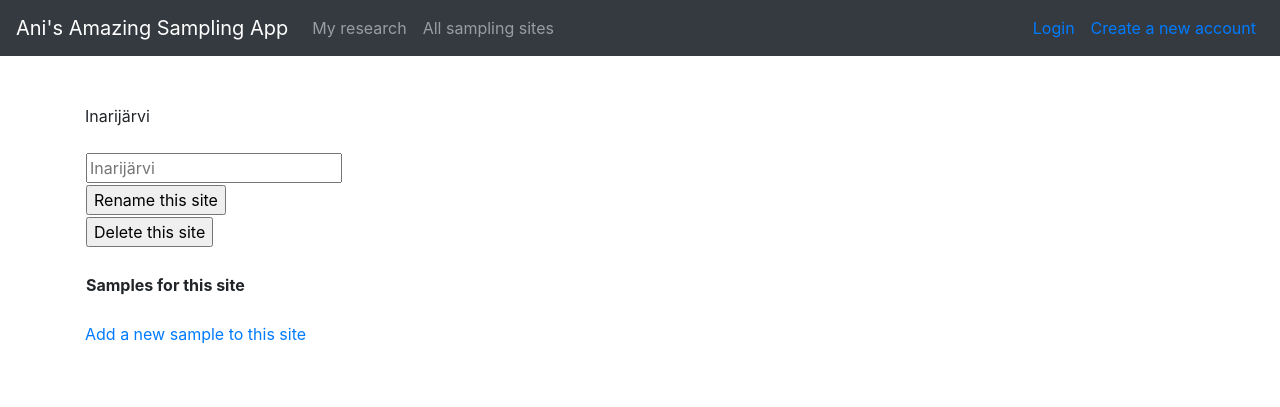
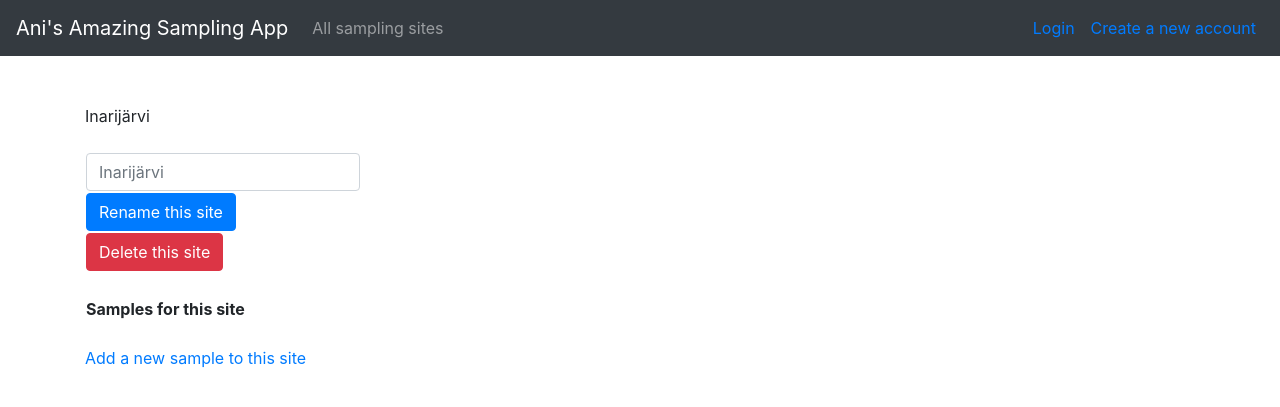
Before and after one commit to ansolotli/Tutkimussovellus, a Flask app: page /sites/2 in a window 1280 px wide. Shown: the top 407 px of the page. Run offline with Flask 2, Linux system fonts and the light colour scheme; data comes from the database, SQL or seed files in the repository; lists and menus that the app fills with data are empty; some libraries are stand-ins or nearby versions.

Commit message:
Bootstrap edits to navbar & sampling site page

```diff
--- a/application/templates/layout.html
+++ b/application/templates/layout.html
@@ -19,11 +19,13 @@
     <div class="collapse navbar-collapse" id="navbarCollapse">
       <ul class="navbar-nav mr-auto">
         <li class="nav-item">
+          <a class="nav-link" href="{{ url_for('sites_index') }} ">All sampling sites</a>
+        </li>
+        {% if current_user.is_authenticated %}
+        <li class="nav-item">
           <a class="nav-link" href="{{ url_for('auth_account') }} ">My research</a>
         </li>
-        <li class="nav-item">
-          <a class="nav-link" href="{{ url_for('sites_index') }} ">All sampling sites</a>
-        </li>
+        {% endif %}
       </ul>
       <div class="form-inline mt-2 mt-md-0 ml-auto">
         <ul class="navbar-nav ml-auto">
--- a/application/templates/sites/single.html
+++ b/application/templates/sites/single.html
@@ -8,19 +8,19 @@
     <tr>
       <td>
         <br>
-        {{ form.name(placeholder=site.name) }}
+        {{ form.name(placeholder=site.name, class="form-control") }}
       </td>
     </tr>
     <tr>
       <td colspan="2">
-        <input type="submit" value="Rename this site" />
+        <input type="submit" value="Rename this site" class="btn btn-primary"/>
       </td>
     </tr>
 </form>
 <form method="POST" action="{{ url_for('sites_remove', site_id=site.id) }}">
   <tr>
     <td colspan="2">
-      <input type="submit" value="Delete this site" />
+      <input type="submit" value="Delete this site" class="btn btn-danger" />
     </td>
   </tr>
 </form>
```
